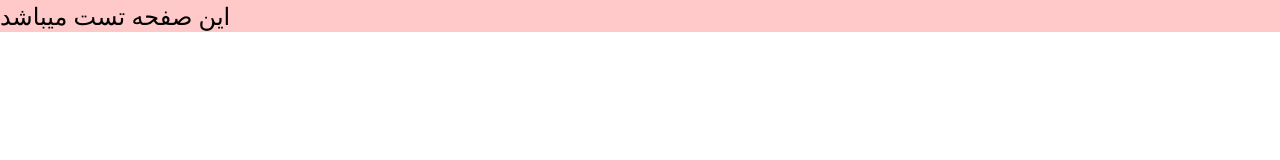
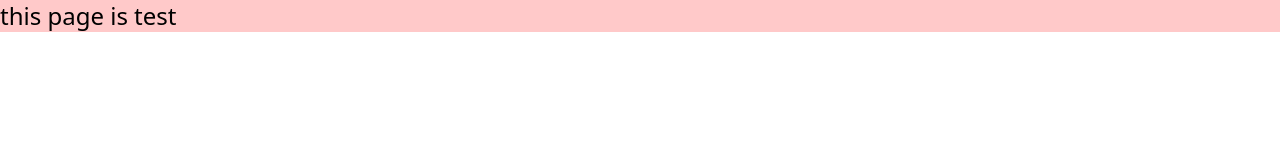
Before and after one commit to mohamad-mobin/testing, a Vue app: page /testing/test in a window 1280 px wide. Shown: the top 160 px of the page. Built offline with nearby package versions, Linux system fonts and the light colour scheme; the HTML template or start-up script is replaced by a standard one.

Commit message:
اصلاحات جدید

```diff
--- a/src/components/test.vue
+++ b/src/components/test.vue
@@ -1,5 +1,5 @@
 <template>
 
-<h1 class="bg-red-200 text-2xl"> این صفحه تست میباشد</h1>
+<h1 class="bg-red-200 text-2xl"> this page is test</h1>
 
 </template>
```
